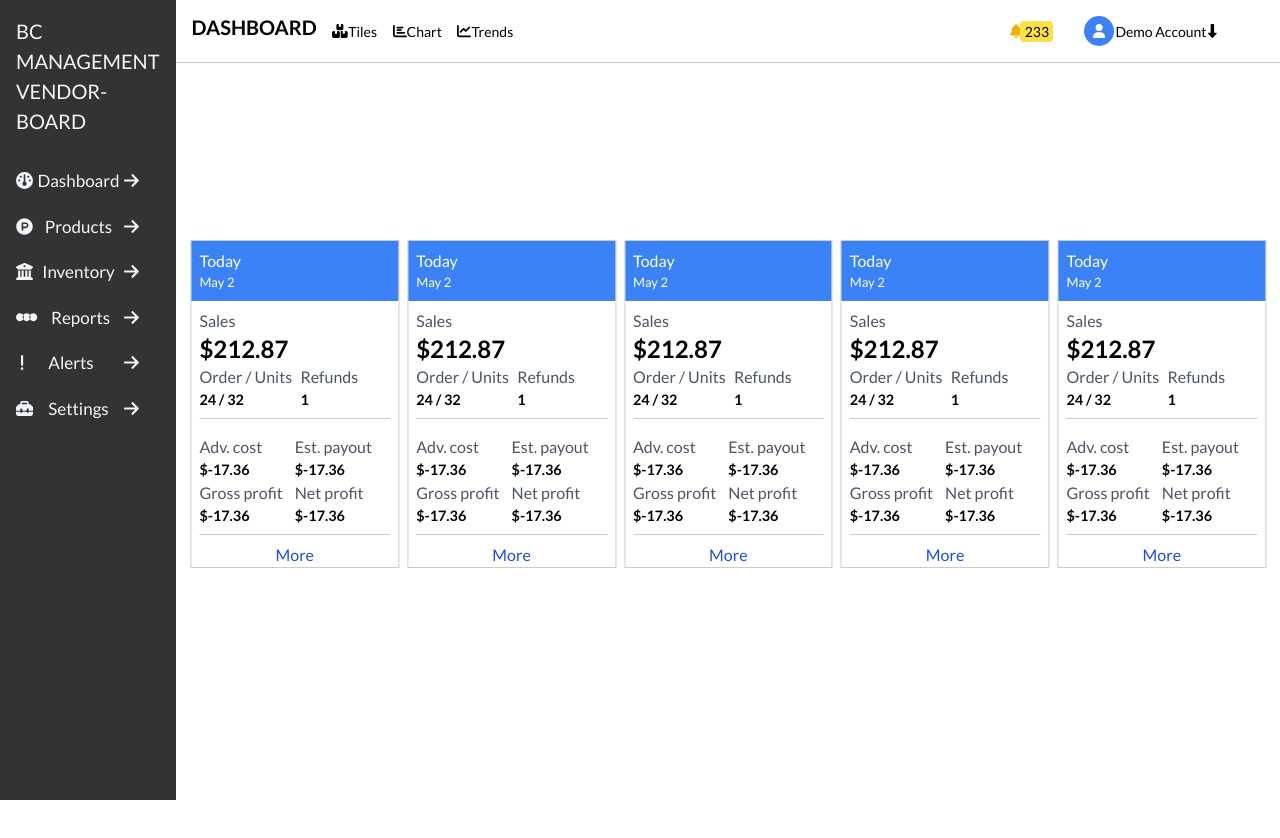
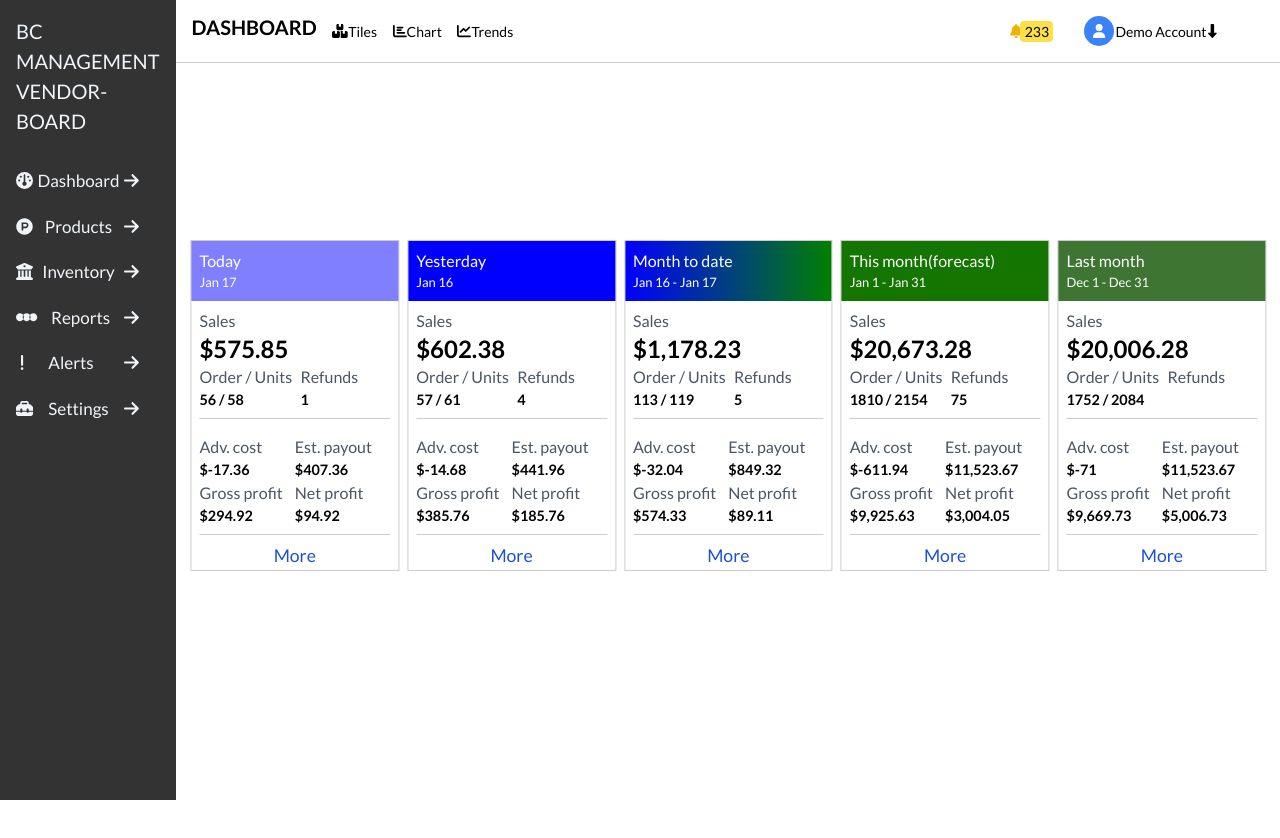
Before and after one commit to dkmakyer/admin-dashboard, a React (Vite) app: page / in a window 1280 px wide. Shown: the top 838 px of the page. Built offline with nearby package versions, Linux system fonts and the light colour scheme.

Commit message:
edited the sales-info component

```diff
--- a/src/components/sales-container/SalesContainer.css
+++ b/src/components/sales-container/SalesContainer.css
@@ -12,3 +12,18 @@
 .more-button{
     border-bottom: 3px solid rgba(38, 0, 255);
 }
+.first{
+    background-color: rgba(0, 0, 255, 0.5);
+}
+.second{
+    background-color: blue;
+}
+.third{
+    background: linear-gradient(to right, blue 0%, green 100%);
+}
+.forth{
+    background-color: rgb(20, 117, 0);
+}
+.fifth{
+    background-color: rgba(14, 83, 0, 0.8);
+}
--- a/src/components/sales-container/SalesContainer.jsx
+++ b/src/components/sales-container/SalesContainer.jsx
@@ -1,7 +1,7 @@
 import {useState} from "react";
 import "./SalesContainer.css";
 
-const SalesContainer = () => {
+const SalesContainer = ({time, date, bg, sales, orders, units, refunds, cost, payout, gross, net,}) => {
     const [active, setActive] = useState(false);
     function setIsActive(){
         setActive((prev) => !prev);
@@ -9,22 +9,22 @@ const SalesContainer = () => {
   return (
     <>
       <div className="sales-container w-[20%] flex flex-col">
-        <div className="sales-container-top bg-blue-500 text-white p-2">
-          <h2>Today</h2>
-          <h3 className="text-[13px]">May 2</h3>
+        <div className={`sales-container-top ${bg} text-white p-2`}>
+          <h2>{time}</h2>
+          <h3 className="text-[13px]">{date}</h3>
         </div>
         <div className="sales-container-middle p-2">
           <div className="mini-middle pb-2">
             <p className="text-gray-600">Sales</p>
-            <h1 className="text-2xl font-bold">$212.87</h1>
+            <h1 className="text-2xl font-bold">${sales}</h1>
             <div className="order-details flex flex-row justify-between">
               <div className="order">
                 <p className="text-gray-600">Order / Units</p>
-                <h4 className="text-[0.9rem] font-bold">24 / 32</h4>
+                <h4 className="text-[0.9rem] font-bold">{orders} / {units}</h4>
               </div>
               <div className="refunds translate-x-[-2rem]">
                 <p className="text-gray-600">Refunds</p>
-                <h4 className="text-[0.9rem] font-bold">1</h4>
+                <h4 className="text-[0.9rem] font-bold">{refunds}</h4>
               </div>
             </div>
           </div>
@@ -33,23 +33,23 @@ const SalesContainer = () => {
           <div className="mini-pricing pb-2 grid grid-cols-2">
             <div className="cost">
               <p className="text-gray-600">Adv. cost</p>
-              <h4 className="text-[0.9rem] font-bold">$-17.36</h4>
+              <h4 className="text-[0.9rem] font-bold">$-{cost}</h4>
             </div>
             <div className="payout">
               <p className="text-gray-600">Est. payout</p>
-              <h4 className="text-[0.9rem] font-bold">$-17.36</h4>
+              <h4 className="text-[0.9rem] font-bold">${payout}</h4>
             </div>
             <div className="gross-profit">
               <p className="text-gray-600">Gross profit</p>
-              <h4 className="text-[0.9rem] font-bold">$-17.36</h4>
+              <h4 className="text-[0.9rem] font-bold">${gross}</h4>
             </div>
             <div className="net-profit">
               <p className="text-gray-600">Net profit</p>
-              <h4 className="text-[0.9rem] font-bold">$-17.36</h4>
+              <h4 className="text-[0.9rem] font-bold">${net}</h4>
             </div>
           </div>
         </div>
-        <button className={`${active ? "more-button" : "" } text-blue-700`} onClick={() => setIsActive()}>More</button>
+        <button className={`${active ? "more-button" : "" } text-blue-700 text-[1.1rem]`} onClick={() => setIsActive()}>More</button>
       </div>
     </>
   );
--- a/src/pages/dashboard/Dashboard.jsx
+++ b/src/pages/dashboard/Dashboard.jsx
@@ -6,11 +6,11 @@ const Dashboard = () => {
   return (
     <>
       <div className="dashboard-container p-2 flex flex-row gap-2">
-      <SalesContainer/>
-      <SalesContainer/>
-      <SalesContainer/>
-      <SalesContainer/>
-      <SalesContainer/>
+      <SalesContainer time="Today" date="Jan 17" bg="first" sales="575.85" orders="56" units="58" refunds="1" cost="17.36" payout="407.36" gross="294.92" net="94.92"/>
+      <SalesContainer time="Yesterday" date="Jan 16" bg="second" sales="602.38" orders="57" units="61" refunds="4" cost="14.68" payout="441.96" gross="385.76" net="185.76"/>
+      <SalesContainer time="Month to date" date="Jan 16 - Jan 17" bg="third" sales="1,178.23" orders="113" units="119" refunds="5" cost="32.04" payout="849.32" gross="574.33" net="89.11"/>
+      <SalesContainer time="This month(forecast)" date="Jan 1 - Jan 31" bg="forth" sales="20,673.28" orders="1810" units="2154" refunds="75" cost="611.94" payout="11,523.67" gross="9,925.63" net="3,004.05"/>
+      <SalesContainer time="Last month" date="Dec 1 - Dec 31" bg="fifth" sales="20,006.28" orders="1752" units="2084" refunds="" cost="71" payout="11,523.67" gross="9,669.73" net="5,006.73"/>
       </div>
     </>
   )
```
